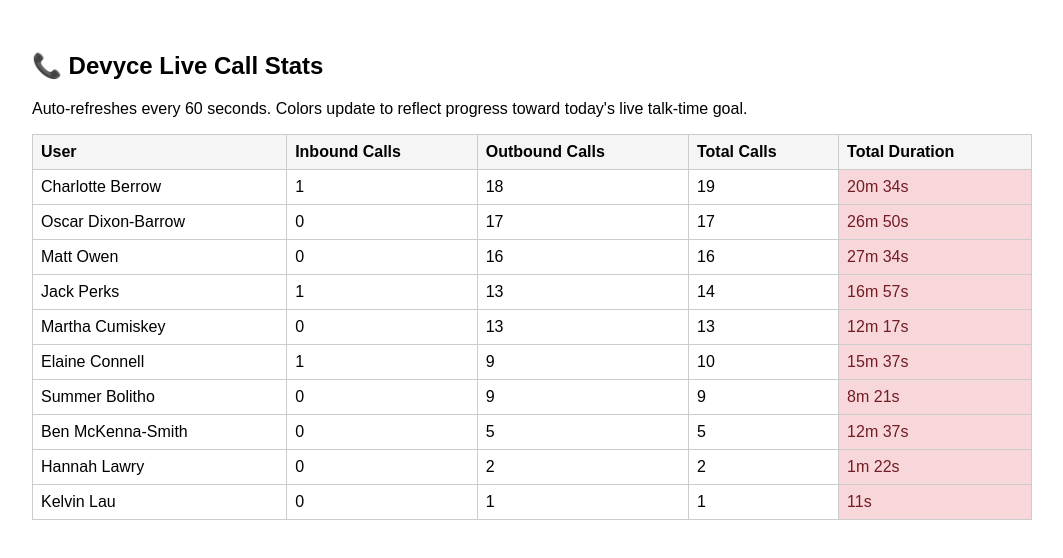
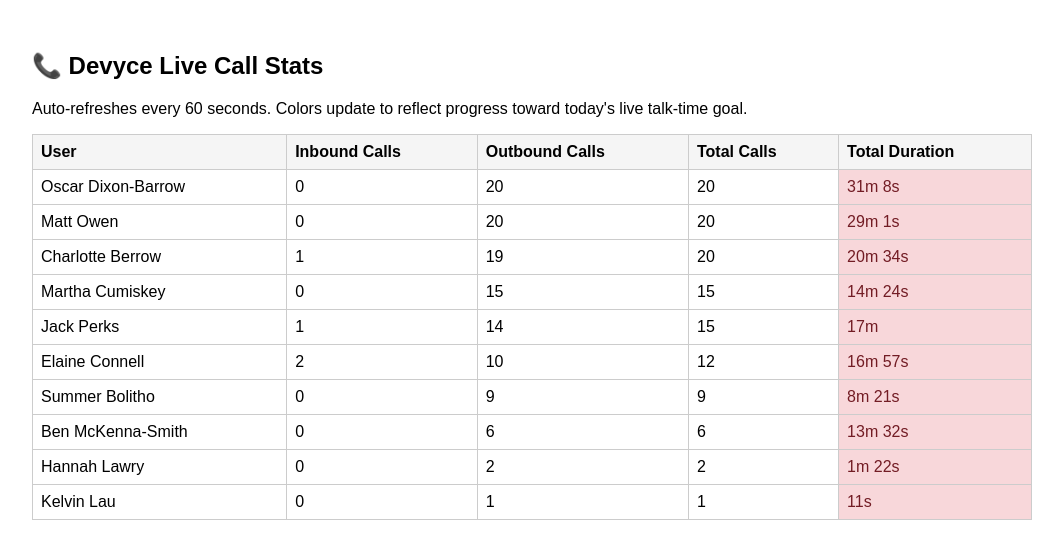
Before and after one commit to bungey42/devyce-scraperv2, a plain HTML site: page index.html in a window 1280 px wide. Shown: the whole page, without its empty margins (108-1171 px from the left). Drawn offline with Linux system fonts and the light colour scheme.

Commit message:
deploy: af3f79a25627d2c5ae4c8c4b8f18dceae5f47101

```diff
--- a/call-stats.json
+++ b/call-stats.json
@@ -1,87 +1,87 @@
 [
+  {
+    "User": "Oscar Dixon-Barrow",
+    "User Status": "Engaged",
+    "Outbound Calls": "20",
+    "Outbound Calls Answered": "17",
+    "Outbound Calls Answered %": "85%",
+    "Outbound Duration": "31m 8s",
+    "Inbound Calls": "0",
+    "Inbound Calls Answered": "0",
+    "Inbound Calls Answered %": "0",
+    "Inbound Duration": "0",
+    "Total Calls": "20",
+    "Total Duration": "31m 8s"
+  },
+  {
+    "User": "Matt Owen",
+    "User Status": "Available",
+    "Outbound Calls": "20",
+    "Outbound Calls Answered": "14",
+    "Outbound Calls Answered %": "70%",
+    "Outbound Duration": "29m 1s",
+    "Inbound Calls": "0",
+    "Inbound Calls Answered": "0",
+    "Inbound Calls Answered %": "0",
+    "Inbound Duration": "0",
+    "Total Calls": "20",
+    "Total Duration": "29m 1s"
+  },
   {
     "User": "Charlotte Berrow",
     "User Status": "Available",
-    "Outbound Calls": "18",
+    "Outbound Calls": "19",
     "Outbound Calls Answered": "15",
-    "Outbound Calls Answered %": "83%",
+    "Outbound Calls Answered %": "79%",
     "Outbound Duration": "14m 24s",
     "Inbound Calls": "1",
     "Inbound Calls Answered": "1",
     "Inbound Calls Answered %": "100%",
     "Inbound Duration": "6m 10s",
-    "Total Calls": "19",
+    "Total Calls": "20",
     "Total Duration": "20m 34s"
   },
   {
-    "User": "Oscar Dixon-Barrow",
+    "User": "Martha Cumiskey",
     "User Status": "Available",
-    "Outbound Calls": "17",
-    "Outbound Calls Answered": "14",
-    "Outbound Calls Answered %": "82%",
-    "Outbound Duration": "26m 50s",
+    "Outbound Calls": "15",
+    "Outbound Calls Answered": "13",
+    "Outbound Calls Answered %": "87%",
+    "Outbound Duration": "14m 24s",
     "Inbound Calls": "0",
     "Inbound Calls Answered": "0",
     "Inbound Calls Answered %": "0",
     "Inbound Duration": "0",
-    "Total Calls": "17",
-    "Total Duration": "26m 50s"
-  },
-  {
-    "User": "Matt Owen",
-    "User Status": "Engaged",
-    "Outbound Calls": "16",
-    "Outbound Calls Answered": "12",
-    "Outbound Calls Answered %": "75%",
-    "Outbound Duration": "27m 34s",
-    "Inbound Calls": "0",
-    "Inbound Calls Answered": "0",
-    "Inbound Calls Answered %": "0",
-    "Inbound Duration": "0",
-    "Total Calls": "16",
-    "Total Duration": "27m 34s"
+    "Total Calls": "15",
+    "Total Duration": "14m 24s"
   },
   {
     "User": "Jack Perks",
-    "User Status": "Available",
-    "Outbound Calls": "13",
-    "Outbound Calls Answered": "12",
-    "Outbound Calls Answered %": "92%",
-    "Outbound Duration": "16m 57s",
+    "User Status": "Engaged",
+    "Outbound Calls": "14",
+    "Outbound Calls Answered": "13",
+    "Outbound Calls Answered %": "93%",
+    "Outbound Duration": "17m",
     "Inbound Calls": "1",
     "Inbound Calls Answered": "0",
     "Inbound Calls Answered %": "0",
     "Inbound Duration": "0",
-    "Total Calls": "14",
-    "Total Duration": "16m 57s"
-  },
-  {
-    "User": "Martha Cumiskey",
-    "User Status": "Available",
-    "Outbound Calls": "13",
-    "Outbound Calls Answered": "11",
-    "Outbound Calls Answered %": "85%",
-    "Outbound Duration": "12m 17s",
-    "Inbound Calls": "0",
-    "Inbound Calls Answered": "0",
-    "Inbound Calls Answered %": "0",
-    "Inbound Duration": "0",
-    "Total Calls": "13",
-    "Total Duration": "12m 17s"
+    "Total Calls": "15",
+    "Total Duration": "17m"
   },
   {
     "User": "Elaine Connell",
     "User Status": "Available",
-    "Outbound Calls": "9",
-    "Outbound Calls Answered": "8",
-    "Outbound Calls Answered %": "89%",
-    "Outbound Duration": "5m 52s",
-    "Inbound Calls": "1",
-    "Inbound Calls Answered": "1",
+    "Outbound Calls": "10",
+    "Outbound Calls Answered": "9",
+    "Outbound Calls Answered %": "90%",
+    "Outbound Duration": "7m 8s",
+    "Inbound Calls": "2",
+    "Inbound Calls Answered": "2",
     "Inbound Calls Answered %": "100%",
-    "Inbound Duration": "9m 45s",
-    "Total Calls": "10",
-    "Total Duration": "15m 37s"
+    "Inbound Duration": "9m 49s",
+    "Total Calls": "12",
+    "Total Duration": "16m 57s"
   },
   {
     "User": "Summer Bolitho",
@@ -100,16 +100,16 @@
   {
     "User": "Ben McKenna-Smith",
     "User Status": "Available",
-    "Outbound Calls": "5",
-    "Outbound Calls Answered": "5",
+    "Outbound Calls": "6",
+    "Outbound Calls Answered": "6",
     "Outbound Calls Answered %": "100%",
-    "Outbound Duration": "12m 37s",
+    "Outbound Duration": "13m 32s",
     "Inbound Calls": "0",
     "Inbound Calls Answered": "0",
     "Inbound Calls Answered %": "0",
     "Inbound Duration": "0",
-    "Total Calls": "5",
-    "Total Duration": "12m 37s"
+    "Total Calls": "6",
+    "Total Duration": "13m 32s"
   },
   {
     "User": "Hannah Lawry",
--- a/index.html
+++ b/index.html
@@ -58,10 +58,10 @@
 
           if (col === "Total Duration") {
             const mins = durationToMinutes(row[col]);
-            if (mins >= expectedMins) {
+            if (mins >= expectedMins * 0.9) {
               td.style.background = '#d4edda';
               td.style.color = '#155724';
-            } else if (mins >= expectedMins * 0.75) {
+            } else if (mins >= expectedMins * 0.6) {
               td.style.background = '#fff3cd';
               td.style.color = '#856404';
             } else {
```
